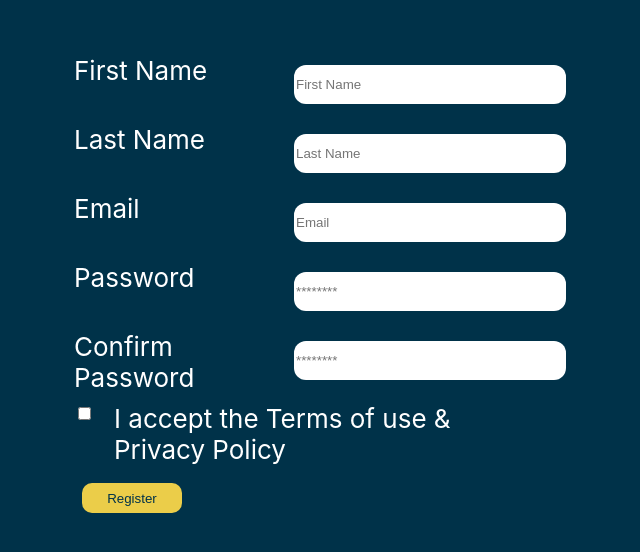
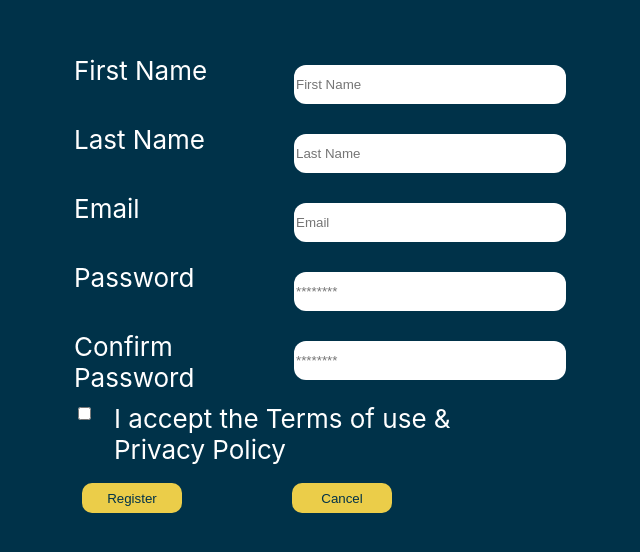
Before and after one commit to douhaLouhichi/TodoApp, a React (Create React App) app: page /register in a window 1280 px wide. Shown: the part 112-664 px from the top of the page, without its empty margins (326-966 px from the left). Built offline with nearby package versions, Linux system fonts and the light colour scheme.

Commit message:
refactor: update register

```diff
--- a/src/pages/register/index.tsx
+++ b/src/pages/register/index.tsx
@@ -11,14 +11,17 @@ export function Register ():JSX.Element{
     const [email,setEmail]=React.useState<string>("")
     const [isChecked,setIsChecked]=React.useState<boolean>(false)
 
-      function onclickRegisterHandleEvent(firstName:string,lastName:string,email:string,password:string,checkboxx:boolean)
+function onclickRegisterHandleEvent(firstName:string,lastName:string,email:string,password:string,isChecked:boolean)
    {
     if(password!==confPassword){
         console.log("Confirm password is wrong !")
     }
-    if(firstName!=="" && lastName!=="" && password!=="" && confPassword===password && email!=="" && checkboxx===true){
+    if(firstName!=="" && lastName!=="" && password!=="" && confPassword===password && email!=="" && isChecked===true){
     navigate("/login")}
    }
+   function onclickCancelHandleEvent(){
+    navigate("/login")
+}
 
     return (
         <div className="rgstr">
@@ -64,7 +67,7 @@ export function Register ():JSX.Element{
             </div>
             <br/>
             <button type="submit" className="button" onClick={()=>{onclickRegisterHandleEvent(firstName,lastName,email,password,isChecked)}}>Register</button>
-
+            <button type="submit" className="button" onClick={()=>{onclickCancelHandleEvent()}}>Cancel</button>
         </div>
     )
 }
```
